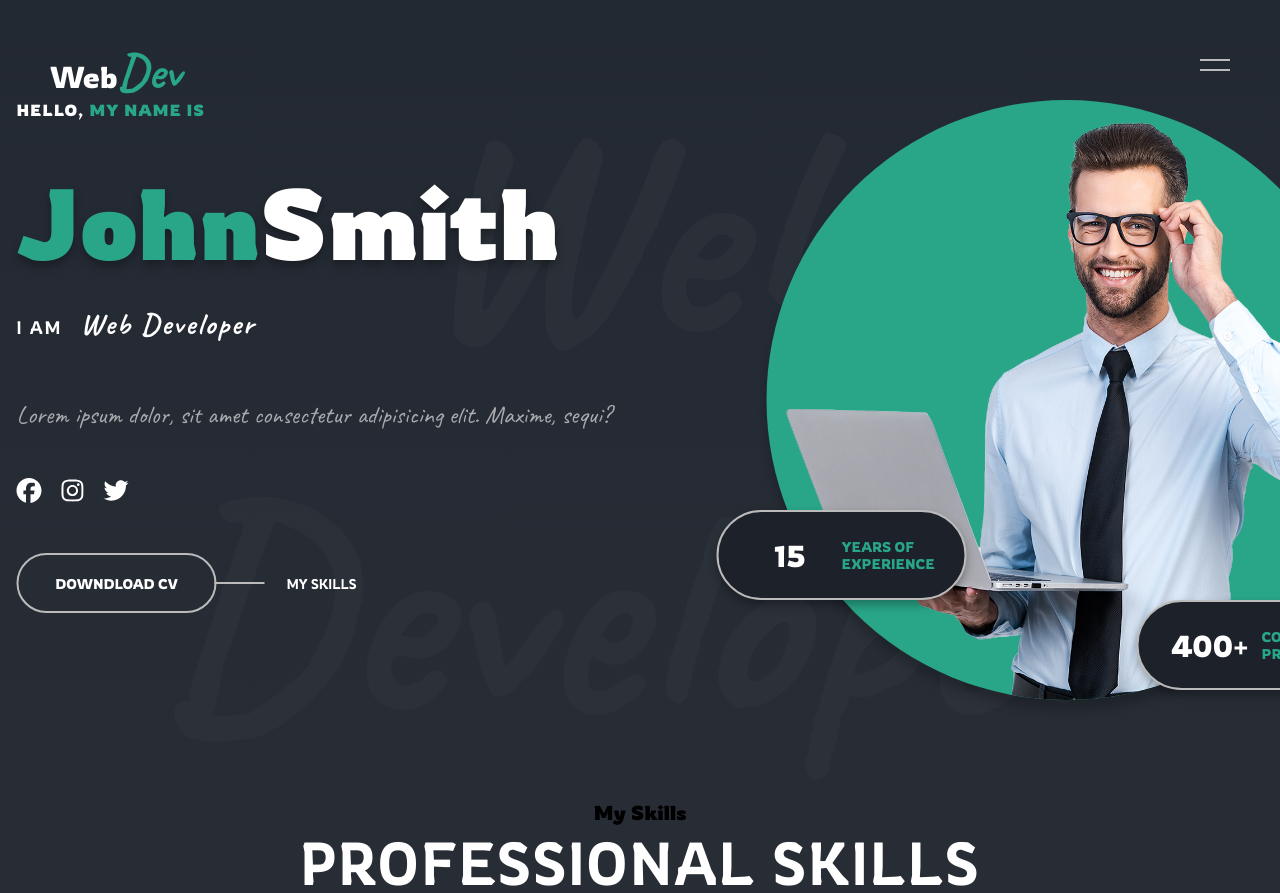
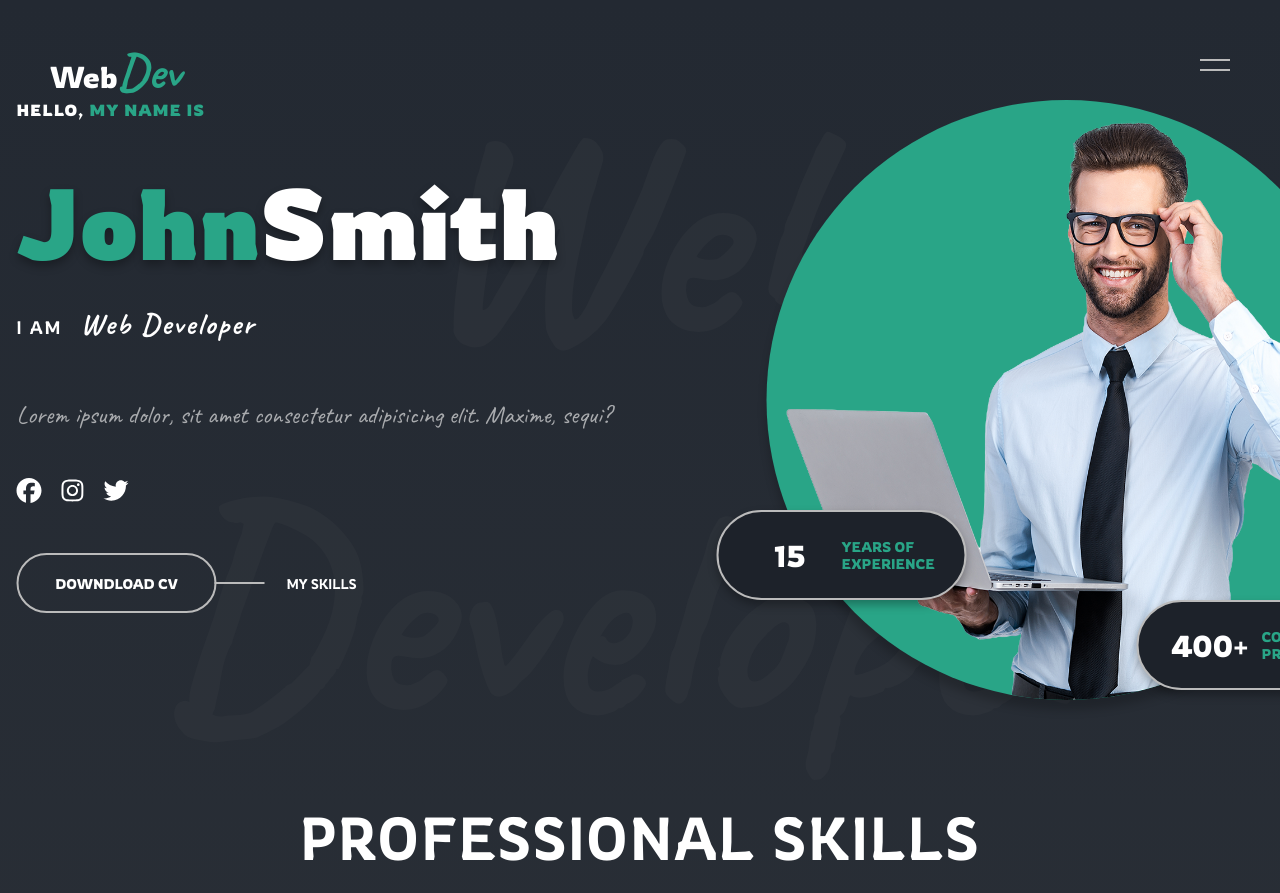
Before and after one commit to pagas/responsive-architectural-next, a Next.js app: page / in a window 1280 px wide. Shown: the top 893 px of the page. Built offline with nearby package versions, Linux system fonts and the light colour scheme.

Commit message:
use section-bg-heading as shared style

```diff
--- a/src/app/components/projects/Projects.tsx
+++ b/src/app/components/projects/Projects.tsx
@@ -8,7 +8,7 @@ import { faArrowRight } from '@fortawesome/free-solid-svg-icons';
 export default function Projects() {
   return (
     <section className={styles.projects}>
-      <h1 className={styles['section-bg-heading']}>
+      <h1 className={sharedStyles['section-bg-heading']}>
         My Projects
       </h1>
       <h1 className={styles['section-heading']}>
--- a/src/app/components/skills/Skills.tsx
+++ b/src/app/components/skills/Skills.tsx
@@ -5,7 +5,7 @@ import sharedStyles from '../../styles/shared.module.css'
 export default function Skills() {
   return (
     <div className={styles.skills}>
-      <h1 className={styles['section-bg-heading']}>
+      <h1 className={sharedStyles['section-bg-heading']}>
         My Skills
       </h1>
       <h1 className={styles['section-heading']}>
--- a/src/app/styles/shared.module.css
+++ b/src/app/styles/shared.module.css
@@ -62,3 +62,16 @@
     transform: scale(1);
     transition: transform 0.5s;
 }
+
+.section-bg-heading {
+    position: absolute;
+    bottom: 0;
+    left: 50%;
+    transform: translateX(-50%);
+    width: 100%;
+    text-align: center;
+    font-size: 30rem;
+    font-family: "Caveat", cursive;
+    color: #31363d;
+    opacity: 0.5;
+}
```
